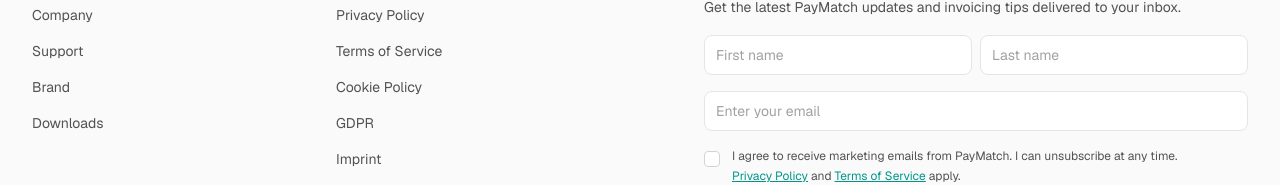
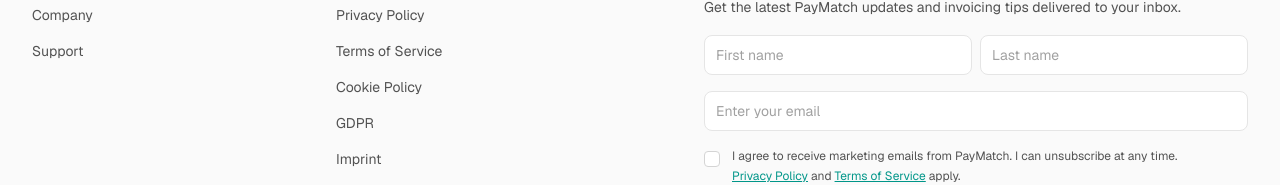
Before and after one commit to Maxapp-ZRH/PayMatch, a Next.js app: page /gdpr in a window 1280 px wide. Shown: the part 7870-8055 px from the top of the page. Built offline with nearby package versions, Linux system fonts and the light colour scheme.

Commit message:
Remove brand and downloads links from footer
- Remove brand guidelines link from footer navigation
- Remove downloads page link from footer navigation
- Keep support link in Company section
- Clean up footer navigation after page deletions

```diff
--- a/src/components/marketing_pages/Footer.tsx
+++ b/src/components/marketing_pages/Footer.tsx
@@ -90,22 +90,6 @@
                       className="text-sm text-gray-600 hover:text-gray-900"
                     >
                       Support
-                    </Link>
-                  </li>
-                  <li>
-                    <Link
-                      href="/brand"
-                      className="text-sm text-gray-600 hover:text-gray-900"
-                    >
-                      Brand
-                    </Link>
-                  </li>
-                  <li>
-                    <Link
-                      href="/downloads"
-                      className="text-sm text-gray-600 hover:text-gray-900"
-                    >
-                      Downloads
                     </Link>
                   </li>
                 </ul>
```
